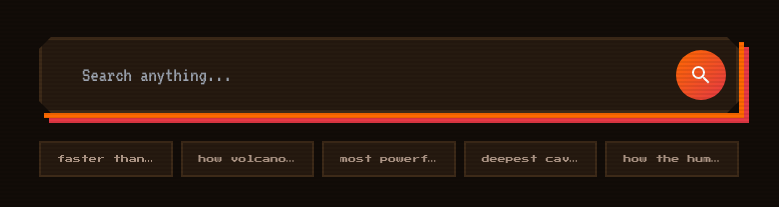
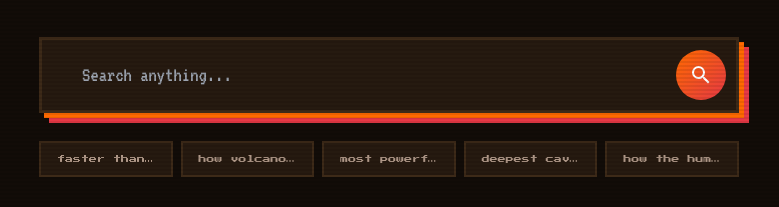
Before and after one commit to type1arc/ikaros-search, a website: page public/index.html in a window 1280 px wide. Shown: the part 363-570 px from the top of the page, 251-1030 px from the left. Drawn offline with nearby package versions, Linux system fonts and the light colour scheme.

Commit message:
remove chipped corners

```diff
--- a/public/index.html
+++ b/public/index.html
@@ -64,7 +64,6 @@
     .search-outer:hover { box-shadow: 5px 5px 0 var(--c-accent1), 10px 10px 0 var(--c-accent3), 0 0 24px color-mix(in srgb, var(--c-accent1) 30%, transparent); }
     .search-outer:focus-within { box-shadow: 5px 5px 0 var(--c-accent1), 10px 10px 0 var(--c-accent3), 0 0 30px color-mix(in srgb, var(--c-accent1) 40%, transparent); }
     .search-box-bg { background: var(--c-surface); border: 3px solid var(--c-border); border-radius: 0;
-      clip-path: polygon(12px 0, calc(100% - 12px) 0, 100% 12px, 100% calc(100% - 12px), calc(100% - 12px) 100%, 12px 100%, 0 calc(100% - 12px), 0 12px);
       transition: border-color 0.2s;
     }
     .search-box-bg:hover { border-color: var(--c-accent1); }
```
